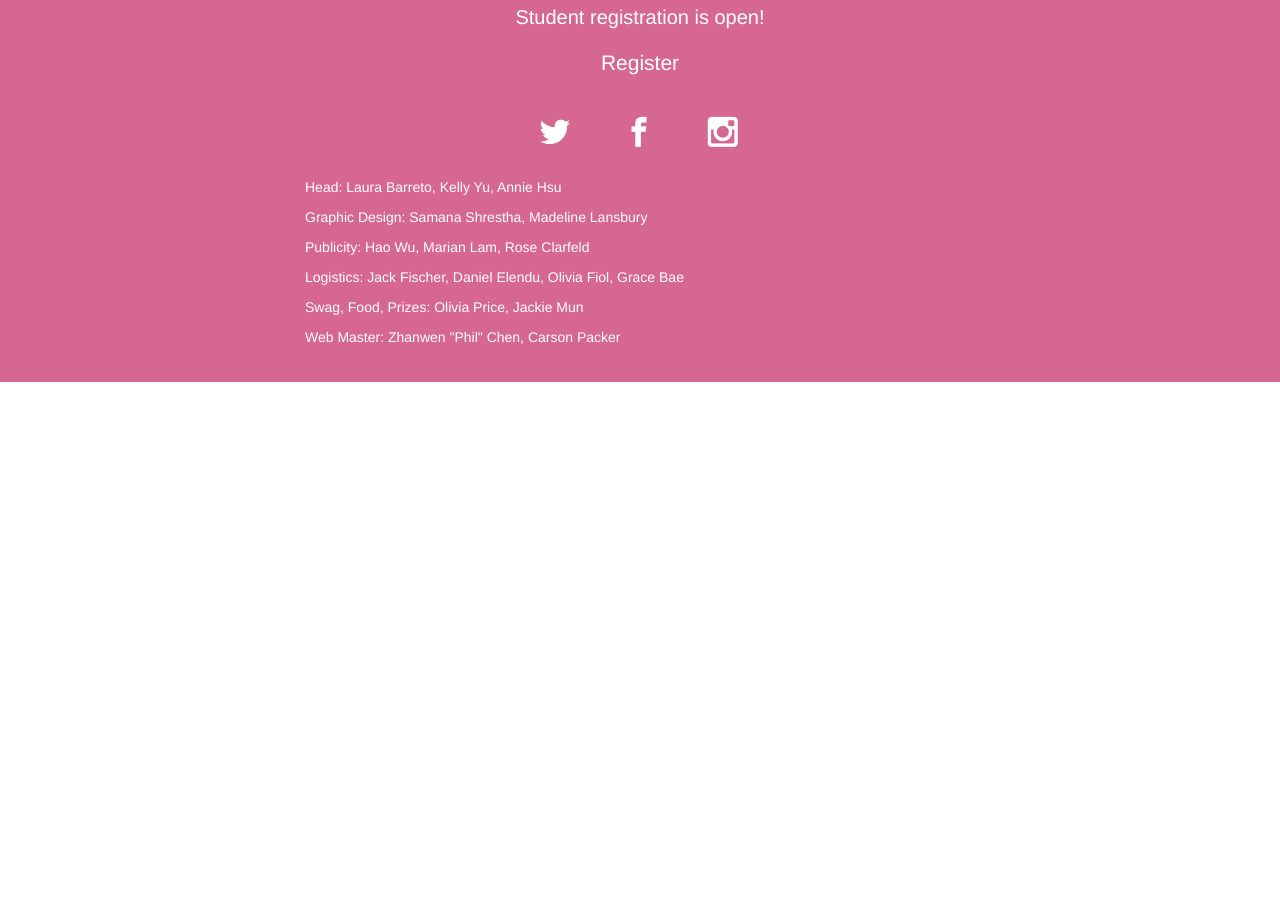
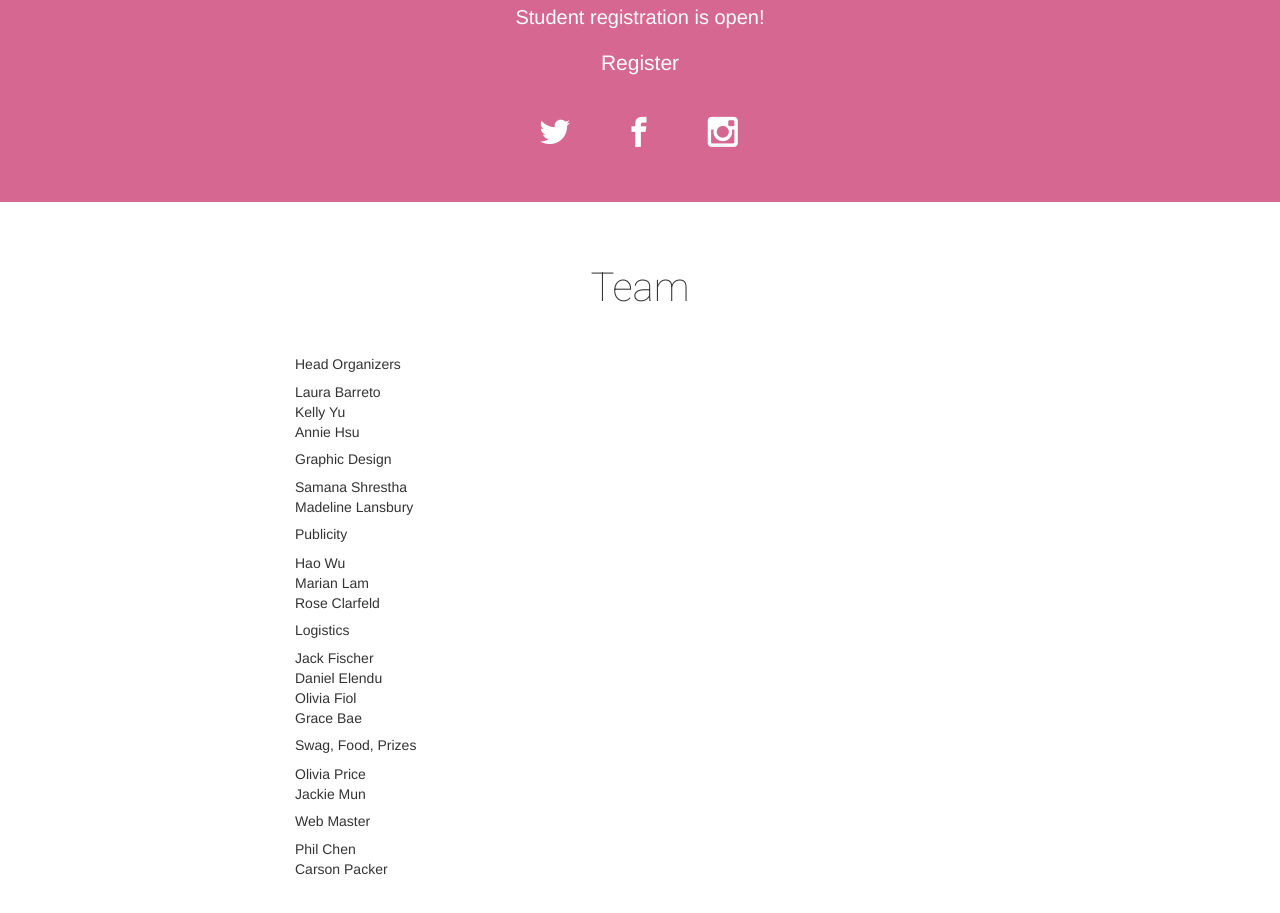
Before and after one commit to zhanwenchen/communityhack.io, a website: page client/index.html in a window 1280 px wide. Shown: the part 3852-4765 px from the top of the page. Before the commit the page ends 4234 px from the top, so only its background shows below. Drawn offline with Linux system fonts and the light colour scheme; some packages are replaced by stand-ins of ours.

Commit message:
added team info

```diff
--- a/client/index.html
+++ b/client/index.html
@@ -250,7 +250,7 @@
                 <div class="animation-container vertical top left extra-height">
                     <div class="animated"></div>
                 </div>
-                <h1 class="section-title">Schedule (Tentative)</h1>
+                <h1 class="section-title">Schedule</h1>
                 <ul class="day">
                     <div class="day-title">
                         <h3>Friday, March 31</h3>
@@ -414,14 +414,62 @@
                     <a target="_blank" href="https://www.facebook.com/communityhack2017." class="social pe-so-facebook"></a>
                     <a target="_blank" href="https://instagram.com/" class="social pe-so-instagram"></a>
                 </div>
-                <div class="team">
-                  <p>Head: Laura Barreto, Kelly Yu, Annie Hsu</p>
-                  <p>Graphic Design: Samana Shrestha, Madeline Lansbury</p>
-                  <p>Publicity: Hao Wu, Marian Lam, Rose Clarfeld</p>
-                  <p>Logistics: Jack Fischer, Daniel Elendu, Olivia Fiol, Grace Bae</p>
-                  <p>Swag, Food, Prizes: Olivia Price, Jackie Mun</p>
-                  <p>Web Master: Zhanwen "Phil" Chen, Carson Packer</p>
+            </div>
+        </section>
+        <section id="schedule" class="schedule">
+            <div class="container">
+                <div class="animation-container vertical top left extra-height">
+                    <div class="animated"></div>
                 </div>
+                <h1 class="section-title">Team</h1>
+                <ul class="day">
+                    <div class="day-title">
+                        <!-- <h3>Friday, March 31</h3> -->
+                        <div class="animation-container horizontal line-schedule">
+                            <div class="animated left"></div>
+                        </div>
+                    </div>
+                    <li class="item">
+                        <h5 class="time">Head Organizers</h5>
+                        <div class="description">Laura Barreto</div>
+                        <div class="description">Kelly Yu</div>
+                        <div class="description">Annie Hsu</div>
+                        &nbsp
+                    </li>
+                    <li class="item">
+                        <h5 class="time">Graphic Design</h5>
+                        <div class="description">Samana Shrestha</div>
+                        <div class="description">Madeline Lansbury</div>
+                        &nbsp
+                    </li>
+                    <li class="item">
+                        <h5 class="time">Publicity <br> </h5>
+                        <div class="description">Hao Wu</div>
+                        <div class="description">Marian Lam</div>
+                        <div class="description">Rose Clarfeld</div>
+                        &nbsp
+                    </li>
+                    <li class="item">
+                        <h5 class="time">Logistics <br> </h5>
+                        <div class="description">Jack Fischer</div>
+                        <div class="description">Daniel Elendu</div>
+                        <div class="description">Olivia Fiol</div>
+                        <div class="description">Grace Bae</div>
+                        &nbsp
+                    </li>
+                    <li class="item">
+                        <h5 class="time">Swag, Food, Prizes</h5>
+                        <div class="description">Olivia Price</div>
+                        <div class="description">Jackie Mun</div>
+                        &nbsp
+                    </li>
+                    <li class="item">
+                        <h5 class="time">Web Master</h5>
+                        <div class="description">Phil Chen</div>
+                        <div class="description">Carson Packer</div>
+                        &nbsp
+                    </li>
+                </ul>
             </div>
         </section>
     </body>
```
